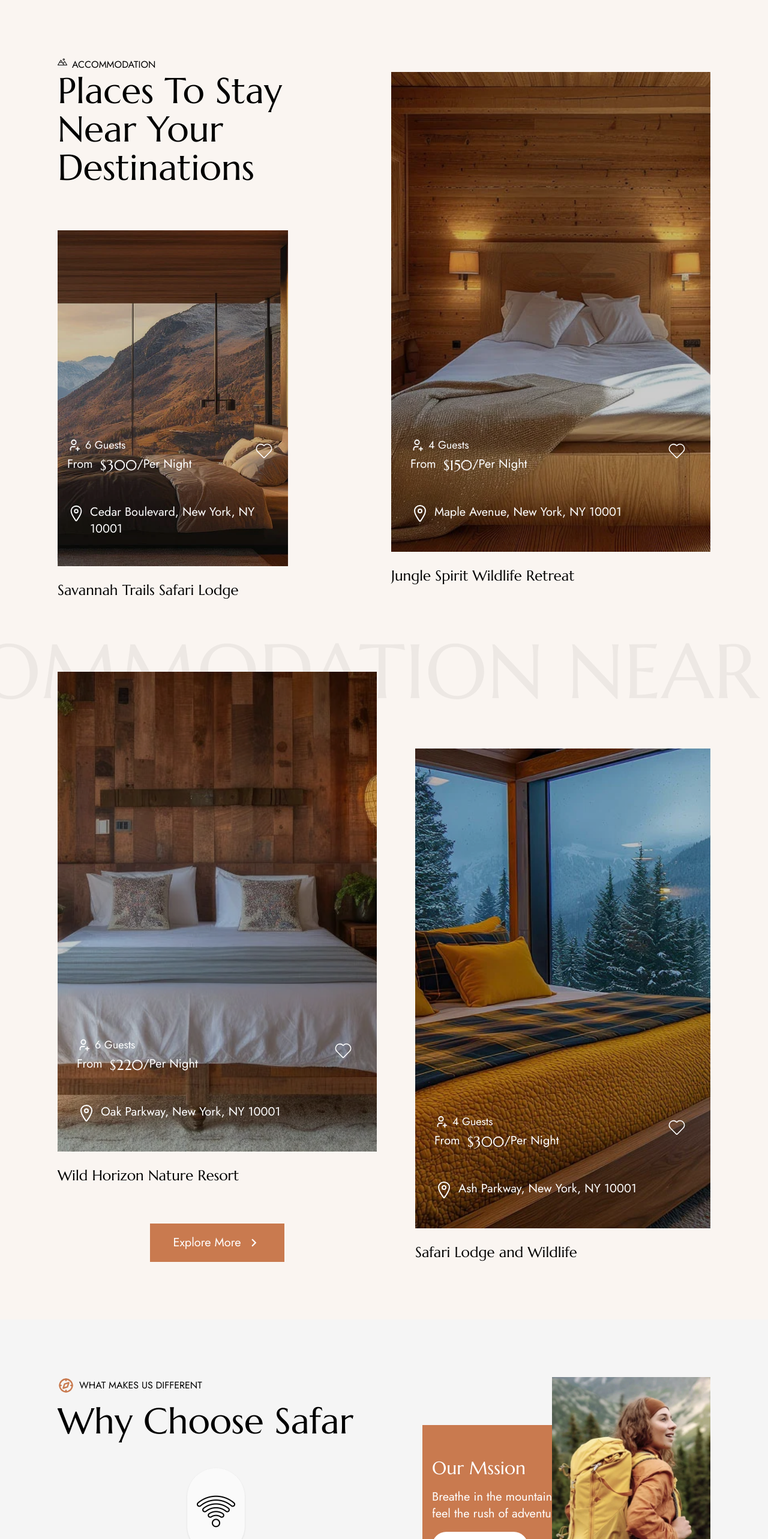
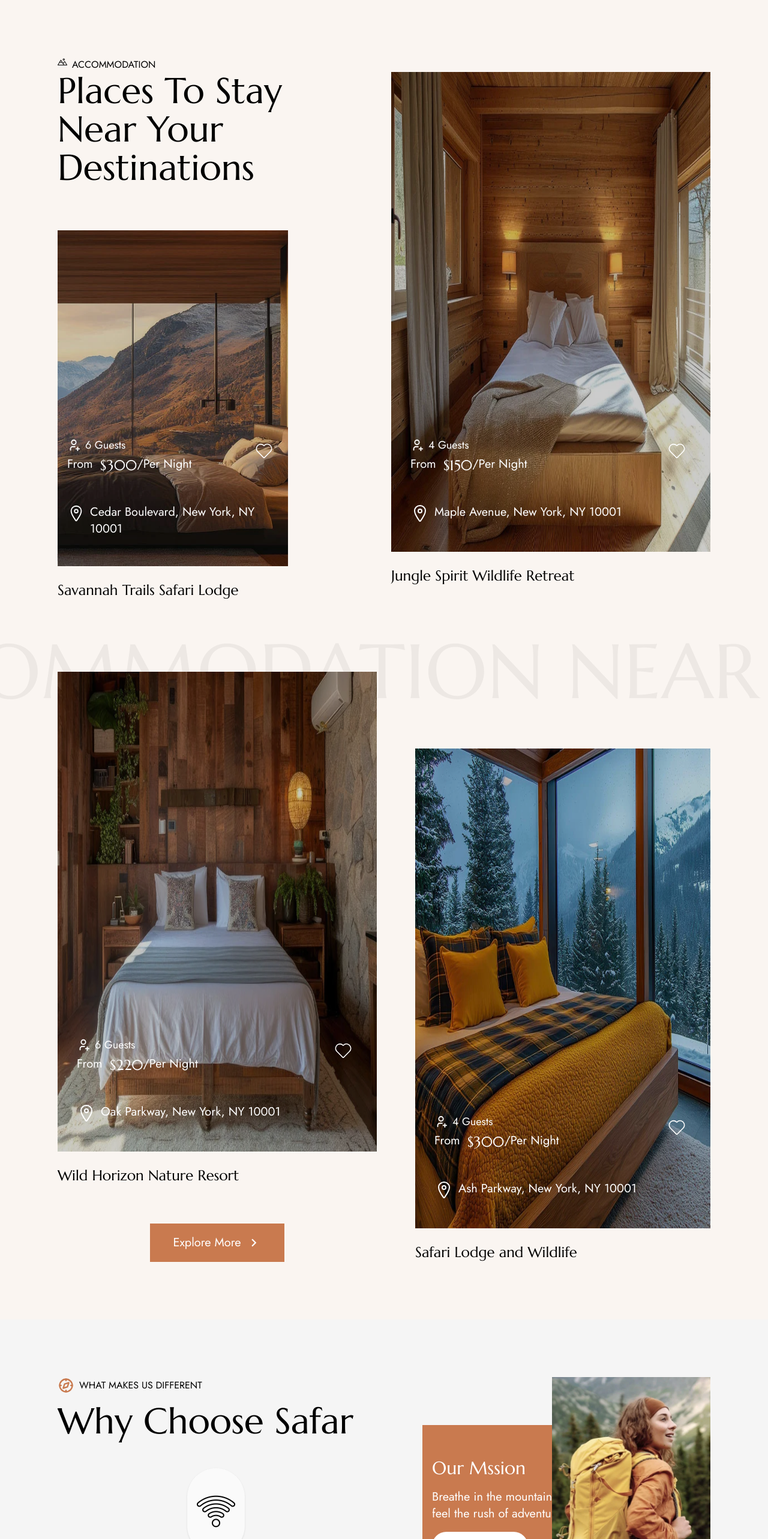
Before and after one commit to nashib12/Mountain-Restaurant, a React (Vite) app: page / in a window 1280 px wide. Shown: the part 2260-4826 px from the top of the page at 60% size. Built offline with nearby package versions, Linux system fonts and the light colour scheme.

Commit message:
hover animation fix

```diff
--- a/src/Components/Footer.jsx
+++ b/src/Components/Footer.jsx
@@ -15,7 +15,7 @@ const Footer = () => {
         <div className="grid md:grid-cols-5 gap-6 mb-12 md:mb-24">
           <div className="flex items-start justify-center flex-col gap-6">
             <img src={LogoImg} alt="Logo Image" className="w-auto h-14" />
-            <p className="leading-7 text-justify">
+            <p className="leading-7">
               Embark on an unforgettable journey with Saafar. Our expert team
               curates personalized travel experiences
             </p>
--- a/src/Components/Home/AboutUs.jsx
+++ b/src/Components/Home/AboutUs.jsx
@@ -38,7 +38,7 @@ const AboutUs = () => {
               <img
                 src={Img1}
                 alt="Accommodation Post"
-                className="w-96 h-110 md:h-140 object-cover group-hover:scale-110 "
+                className="w-96 h-110 md:h-140 object-cover transform transition-transform duration-700 ease-in-out group-hover:scale-110"
               />
               <button className="hidden absolute z-20 top-8 right-6 h-14 w-14 rounded-xl group-hover:flex items-center justify-center bg-white text-[#c97a4f] hover:bg-[#c97a4f] hover:text-white cursor-pointer">
                 <BsArrowUpRight size={28} />
@@ -77,7 +77,7 @@ const AboutUs = () => {
               <img
                 src={Img2}
                 alt="Accommodation Post"
-                className="w-full h-110 md:h-screen object-cover group-hover:scale-110 "
+                className="w-full h-110 md:h-screen transform transition-transform duration-700 ease-in-out group-hover:scale-110"
               />
               <button className="hidden absolute cursor-pointer top-8 right-8 h-14 w-14 rounded-xl z-20 group-hover:flex items-center justify-center bg-white text-[#c97a4f] hover:bg-[#c97a4f] hover:text-white transition-colors duration-300">
                 <BsArrowUpRight size={28} />
@@ -116,7 +116,7 @@ const AboutUs = () => {
               <img
                 src={Img3}
                 alt="Accommodation Post"
-                className="w-full h-110 md:h-screen object-cover group-hover:scale-110 "
+                className="w-full h-110 md:h-screen otransform transition-transform duration-700 ease-in-out group-hover:scale-110"
               />
               <button className="hidden absolute cursor-pointer top-8 right-8 h-14 w-14 rounded-xl z-20 group-hover:flex items-center justify-center bg-white text-[#c97a4f] hover:bg-[#c97a4f] hover:text-white transition-colors duration-300">
                 <BsArrowUpRight size={28} />
@@ -163,7 +163,7 @@ const AboutUs = () => {
                 <img
                   src={Img4}
                   alt="Accommodation Post"
-                  className="w-full h-110 md:h-screen object-cover group-hover:scale-110 "
+                  className="w-full h-110 md:h-screen transform transition-transform duration-700 ease-in-out group-hover:scale-110"
                 />
                 <button className="hidden absolute cursor-pointer top-8 right-8 h-14 w-14 rounded-xl z-20 group-hover:flex items-center justify-center bg-white text-[#c97a4f] hover:bg-[#c97a4f] hover:text-white transition-colors duration-300">
                   <BsArrowUpRight size={28} />
```
